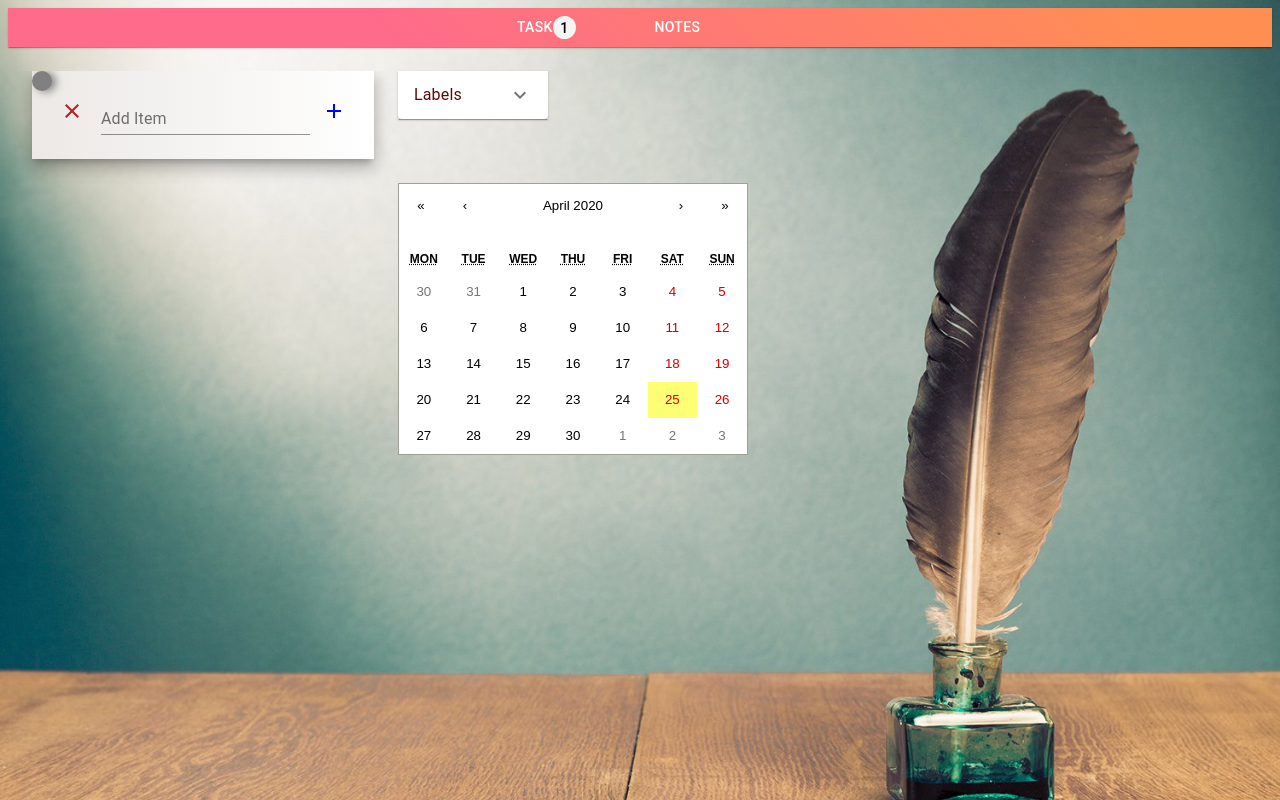
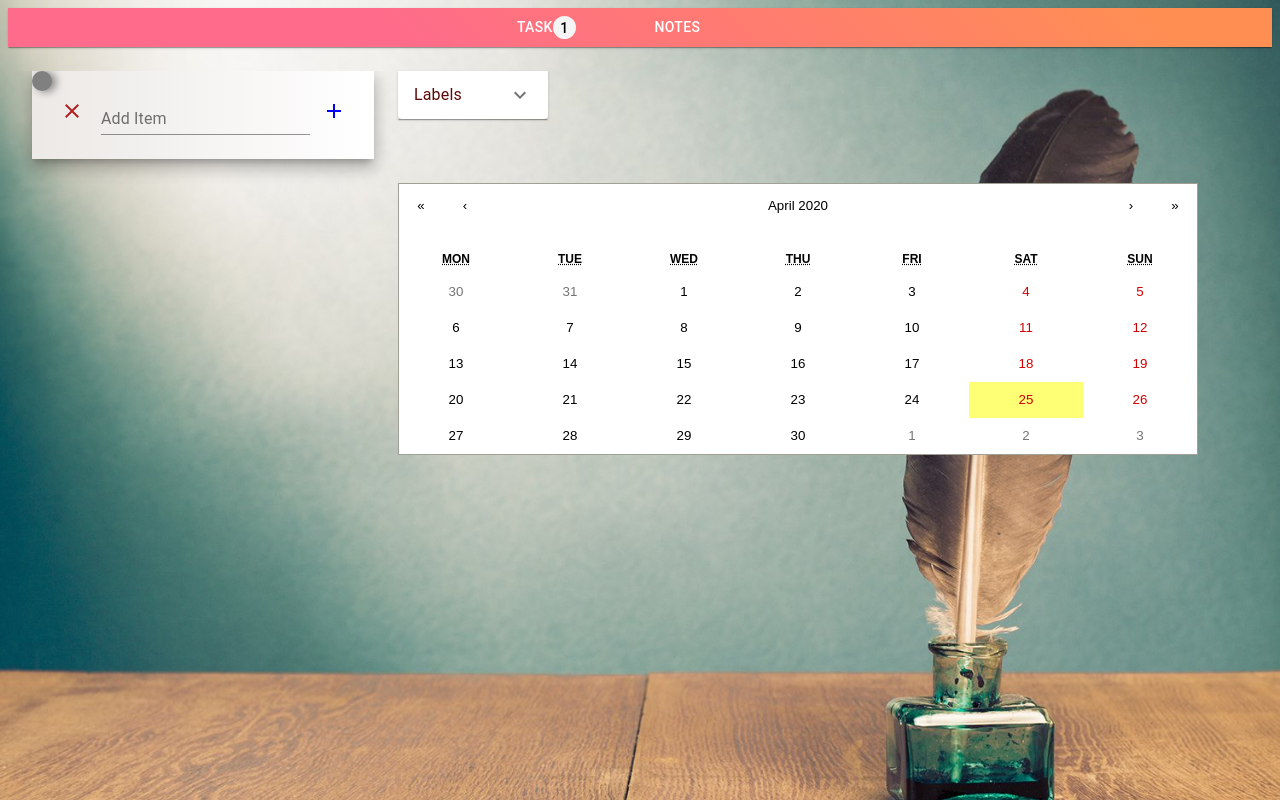
Before and after one commit to suman-kr/redesigned-happiness, a React app: page /todo in a window 1280 px wide. Built offline with nearby package versions, Linux system fonts and the light colour scheme.

Commit message:
:lipstick: fix calendar

```diff
--- a/src/styles/index.css
+++ b/src/styles/index.css
@@ -55,5 +55,5 @@ a {
   display: grid !important;
   margin-top: 4em !important;
   max-width: 50em !important;
-  width: auto;
+  width: auto !important;
 }
```
